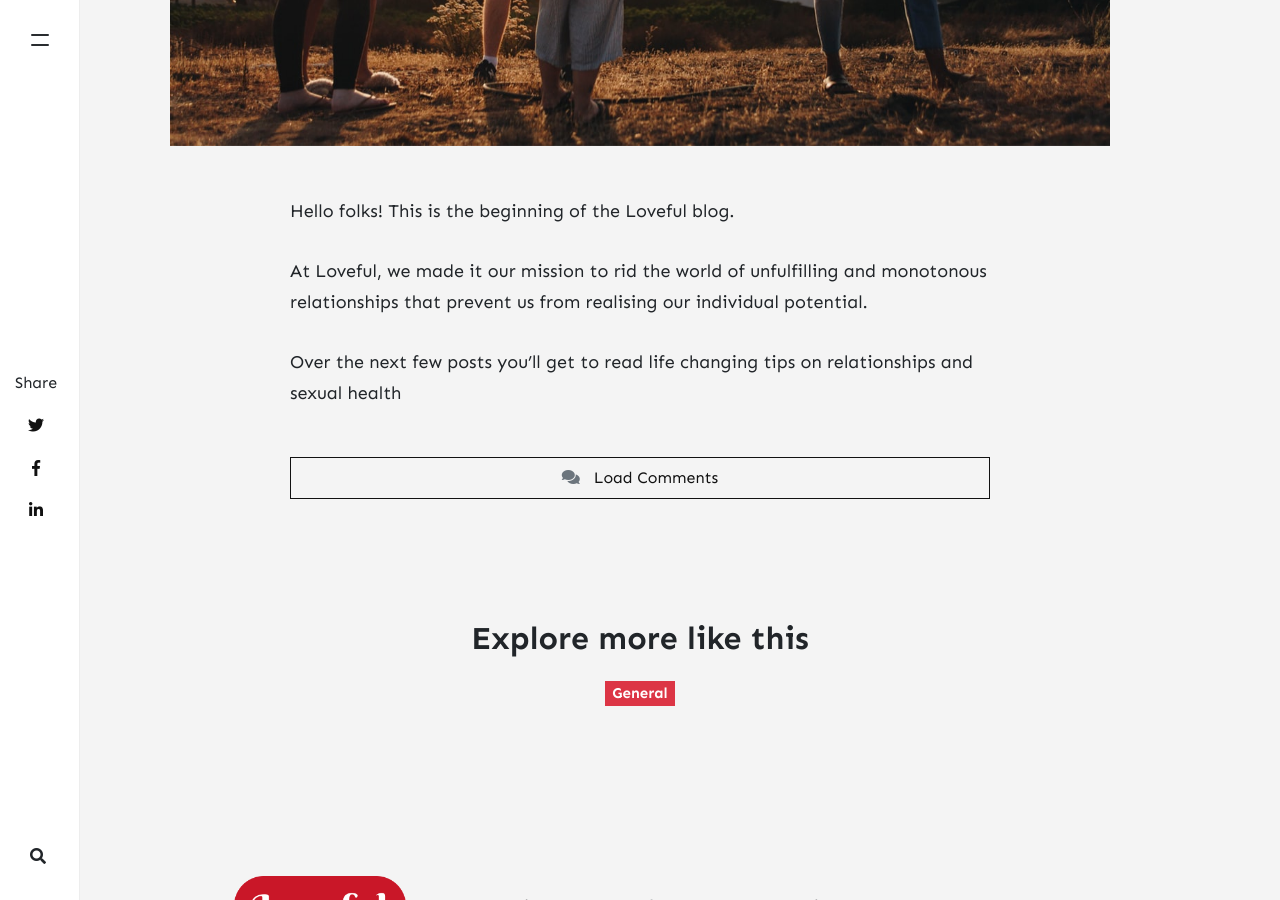
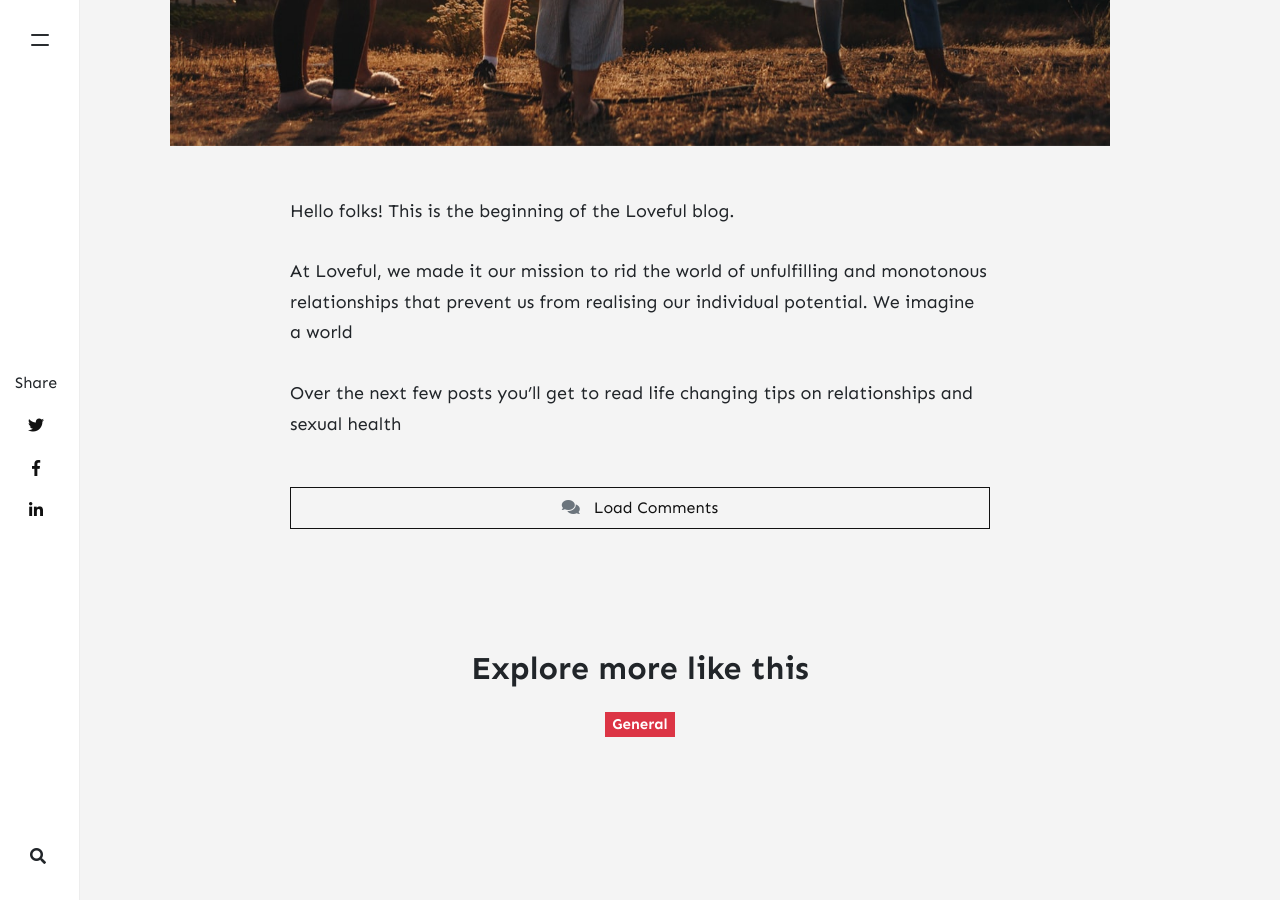
Before and after one commit to stackbit-projects/happy-zebra-28bc2, a Jekyll site: the page built from _posts/2021-09-01-welcome-to-loveful.md, in a window 1280 px wide and 900 px high, scrolled down 847 px. Built offline with Jekyll 4.4.1, drawn with Linux system fonts in a browser that asks for light colours; nearby versions of some CDN libraries; comment, search, counter and statistics services are not loaded.

Commit message:
2021-09-01-welcome-to-loveful.md: changed

```diff
--- a/_posts/2021-09-01-welcome-to-loveful.md
+++ b/_posts/2021-09-01-welcome-to-loveful.md
@@ -9,6 +9,6 @@
 
 Hello folks! This is the beginning of the Loveful blog.
 
-At Loveful, we made it our mission to rid the world of unfulfilling and monotonous relationships that prevent us from realising our individual potential.
+At Loveful, we made it our mission to rid the world of unfulfilling and monotonous relationships that prevent us from realising our individual potential. We imagine a world
 
 Over the next few posts you'll get to read life changing tips on relationships and sexual health
```
